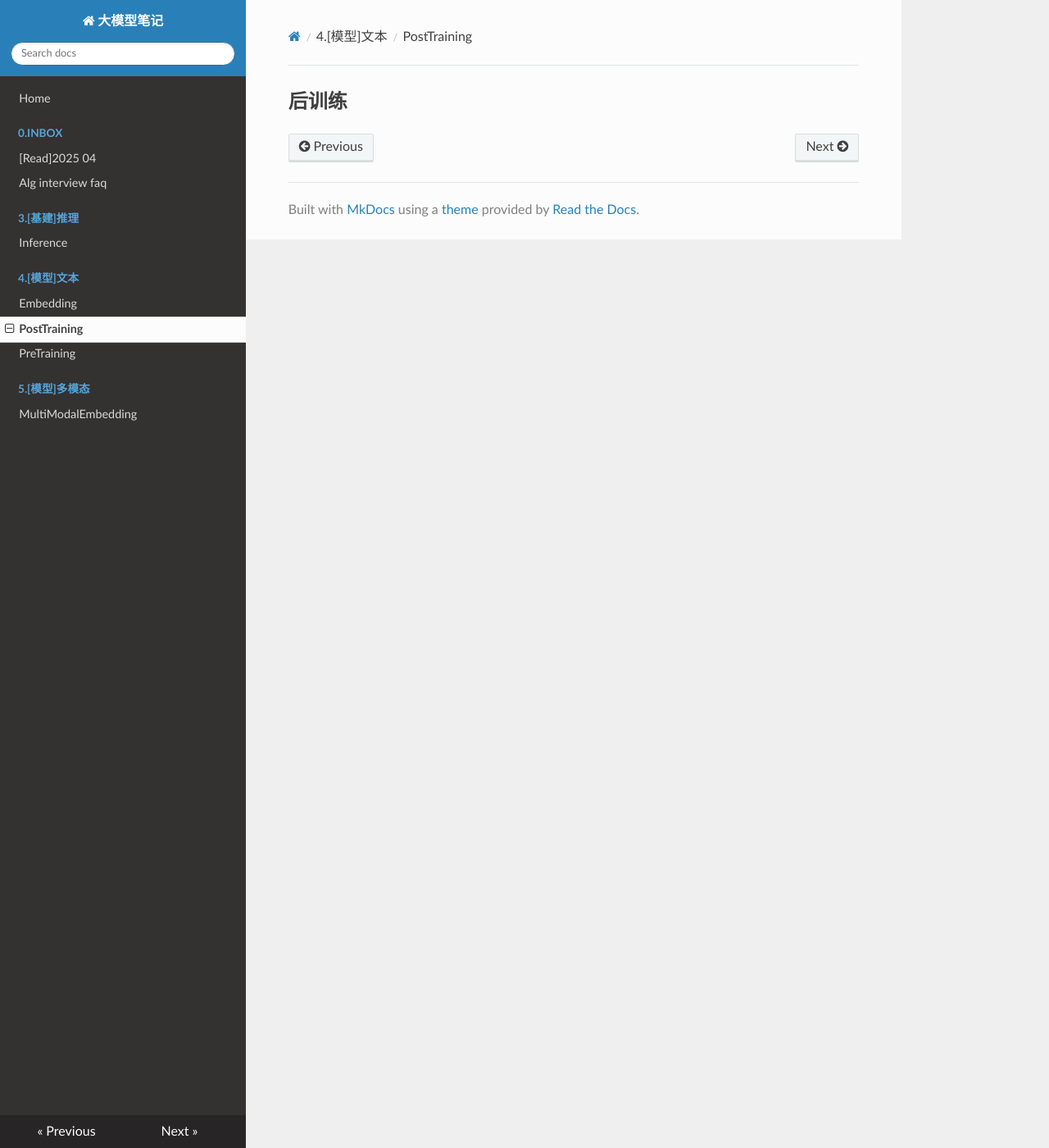
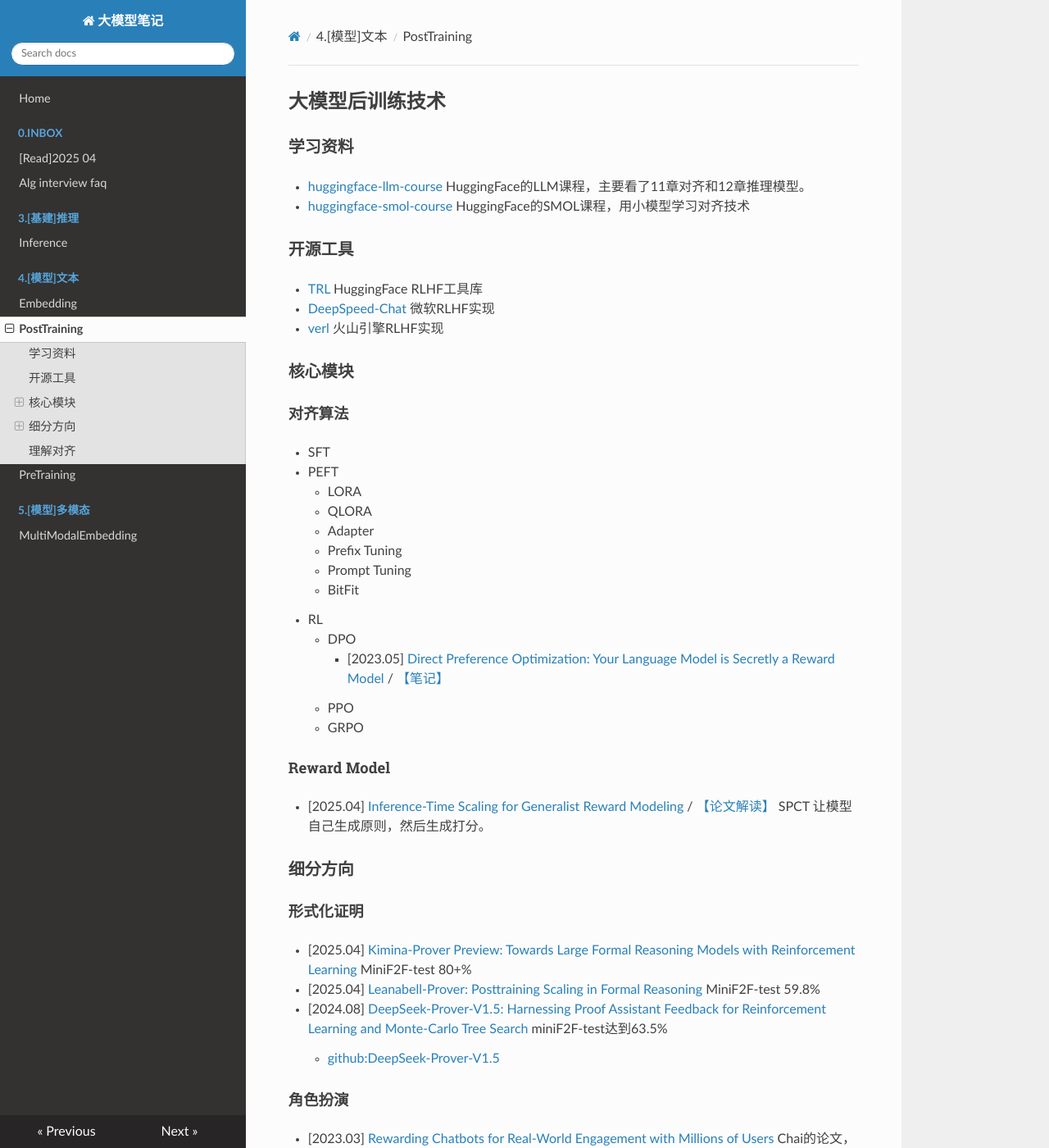
Before and after one commit to zyxdtk/LLM-Note, an MkDocs documentation site: the page built from docs/4.[模型]文本/PostTraining.md, in a window 1280 px wide and 1400 px high. Shown: the whole window at 82% size. Built offline with MkDocs 1.6.1, drawn with Linux system fonts in a browser that asks for light colours; nearby versions of some CDN libraries; some of the changed text lies outside the part shown.

Commit message:
add posttraining

```diff
--- a/docs/4.[模型]文本/PostTraining.md
+++ b/docs/4.[模型]文本/PostTraining.md
@@ -1 +1,55 @@
-# 后训练
+# 大模型后训练技术
+
+## 学习资料
+
+- [huggingface-llm-course](https://huggingface.co/learn/llm-course/chapter11/1?fw=pt) HuggingFace的LLM课程，主要看了11章对齐和12章推理模型。
+- [huggingface-smol-course](https://github.com/huggingface/smol-course) HuggingFace的SMOL课程，用小模型学习对齐技术
+
+## 开源工具
+
+- [TRL](https://github.com/huggingface/trl) HuggingFace RLHF工具库
+- [DeepSpeed-Chat](https://github.com/microsoft/DeepSpeedExamples) 微软RLHF实现
+- [verl](https://github.com/volcengine/verl) 火山引擎RLHF实现
+
+
+## 核心模块
+
+### 对齐算法
+
+- SFT
+- PEFT
+    - LORA
+    - QLORA
+    - Adapter
+    - Prefix Tuning
+    - Prompt Tuning
+    - BitFit
+- RL
+    - DPO
+        - [2023.05] [Direct Preference Optimization: Your Language Model is Secretly a Reward Model](https://arxiv.org/abs/2305.18290) / [【笔记】](https://www.cnblogs.com/lemonzhang/p/17910358.html)
+    - PPO
+    - GRPO
+
+### Reward Model
+
+- [2025.04] [Inference-Time Scaling for Generalist Reward Modeling](https://arxiv.org/abs/2504.02495) / [【论文解读】](https://zhuanlan.zhihu.com/p/1892290985284855414)  SPCT 让模型自己生成原则，然后生成打分。
+
+## 细分方向
+
+### 形式化证明
+
+- [2025.04] [Kimina-Prover Preview: Towards Large Formal Reasoning Models with Reinforcement Learning](https://github.com/MoonshotAI/Kimina-Prover-Preview)  MiniF2F-test 80+%
+- [2025.04] [Leanabell-Prover: Posttraining Scaling in Formal Reasoning](https://arxiv.org/pdf/2504.06122) MiniF2F-test 59.8%
+- [2024.08] [DeepSeek-Prover-V1.5: Harnessing Proof Assistant Feedback for Reinforcement Learning and Monte-Carlo Tree Search](https://arxiv.org/abs/2408.08152)  miniF2F-test达到63.5%
+    - [github:DeepSeek-Prover-V1.5](https://github.com/deepseek-ai/DeepSeek-Prover-V1.5)
+
+
+### 角色扮演
+
+- [2023.03] [Rewarding Chatbots for Real-World Engagement with Millions of Users](https://arxiv.org/pdf/2303.06135) Chai的论文，用RLHF优化Chatbot
+
+
+
+## 理解对齐
+
+- [LLM 能从单个例子中学习吗？](https://www.fast.ai/posts/2023-09-04-learning-jumps/)
```
Also changed, not shown: docs/4.[模型]文本/PreTraining.md (+9 -1 lines).
